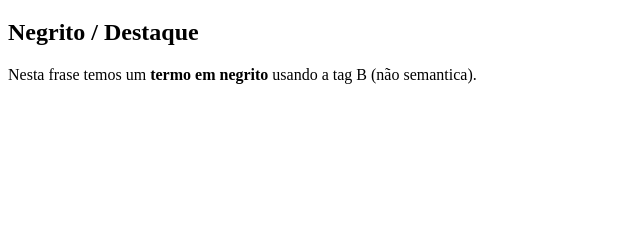
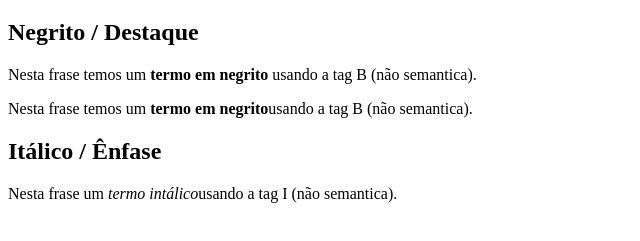
Before and after one commit to nathaliaffrigo/nathalia, a plain HTML site: page ex004/index.html in a window 1280 px wide. Shown: the part 61-302 px from the top of the page, without its empty margins (0-640 px from the left). Drawn offline with Linux system fonts and the light colour scheme.

Commit message:
Add files via upload

```diff
--- a/ex004/index.html
+++ b/ex004/index.html
@@ -9,6 +9,8 @@
     <h1>Principais formatações</h1>
     <h2>Negrito / Destaque</h2>
     <p>Nesta frase temos um <b>termo em negrito</b> usando a tag B (não semantica).</p>
-    <h2></h2>
+    <p>Nesta frase temos um <b>termo em negrito</b>usando a tag B (não semantica).</p>
+    <h2>Itálico / Ênfase</h2>
+    <p>Nesta frase um <i>termo intálico</i>usando a tag I (não semantica).</p>
 </body>
 </html>
```
